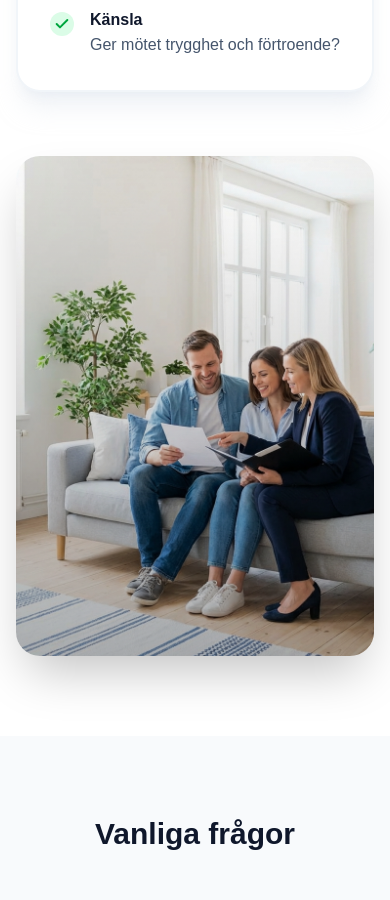
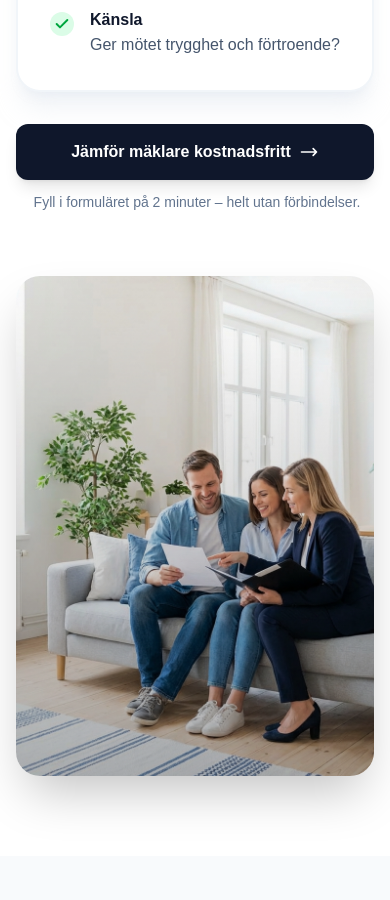
Before and after one commit to erik687/offerthem-web, a Next.js app: page / in a window 390 px wide. Shown: the part 5700-6600 px from the top of the page. Built offline with nearby package versions, Linux system fonts and the light colour scheme.

Commit message:
feat: add CTA to checklist section

```diff
--- a/components/ChecklistSection.tsx
+++ b/components/ChecklistSection.tsx
@@ -60,7 +60,24 @@ export const ChecklistSection = () => {
                                         </div>
                                     ))}
                                 </div>
+
                             </div>
+                        </div>
+
+                        {/* CTA Button */}
+                        <div className="mt-8">
+                            <a
+                                href="/ansokan?type=bostad"
+                                className="inline-flex items-center justify-center w-full md:w-auto gap-2 bg-slate-900 hover:bg-slate-800 text-white font-bold py-4 px-8 rounded-xl shadow-lg hover:shadow-xl transition-all duration-200 transform hover:-translate-y-1 group"
+                            >
+                                Jämför mäklare kostnadsfritt
+                                <svg className="w-5 h-5 group-hover:translate-x-1 transition-transform" fill="none" viewBox="0 0 24 24" stroke="currentColor">
+                                    <path strokeLinecap="round" strokeLinejoin="round" strokeWidth={2} d="M17 8l4 4m0 0l-4 4m4-4H3" />
+                                </svg>
+                            </a>
+                            <p className="text-slate-500 text-sm mt-3 text-center md:text-left pl-1">
+                                Fyll i formuläret på 2 minuter – helt utan förbindelser.
+                            </p>
                         </div>
                     </div>
 
```
